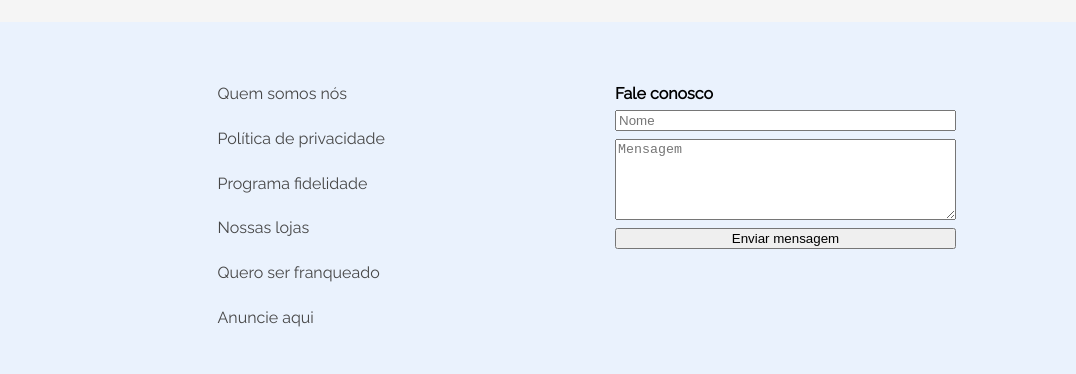
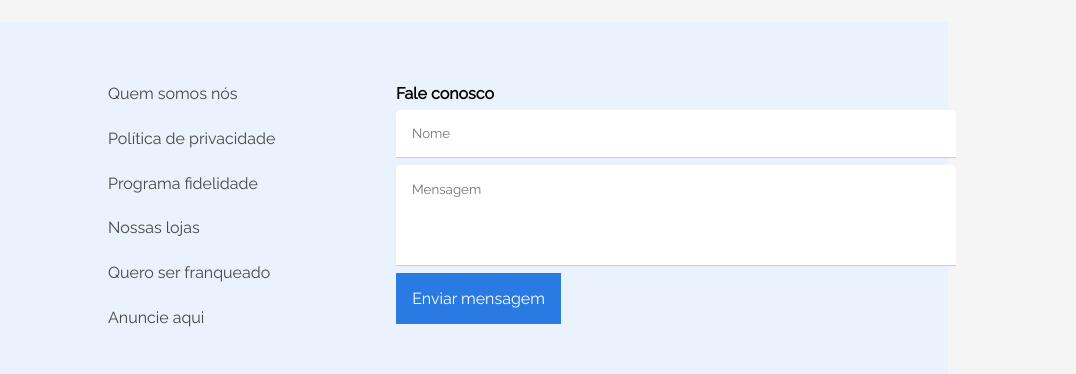
Before and after one commit to jonataerick/AluraGeek-Challenge, a plain HTML site: page index.html in a window 1280 px wide. Shown: the part 1578-1952 px from the top of the page, 332-1408 px from the left, 1076 px wide, since content can reach past the window. Drawn offline with Linux system fonts and the light colour scheme.

Commit message:
visual desktop finalizado

```diff
--- a/assets/css/base.css
+++ b/assets/css/base.css
@@ -6,6 +6,7 @@
     --cor-fonte: #464646;
     --cor-pesquisa: #F5F5F5;
     --cor-placeholder: #A2A2A2;
+    --cor-sombra: #C8C8C8;
  }
 
  body {
--- /dev/null
+++ b/assets/css/container.css
@@ -0,0 +1,3 @@
+.container {
+
+}
--- a/assets/css/contato.css
+++ b/assets/css/contato.css
@@ -2,5 +2,5 @@
     background-color: var(--cor-de-fundo2);
     height: auto;
     padding: 4rem;
-    width: 100vw;
+
 }
--- /dev/null
+++ b/assets/css/contato/contato__form__botao.css
@@ -0,0 +1,9 @@
+.contato__form__botao {
+    background-color: var(--cor-botao);
+    border: none;
+    color: var(--branco);
+    font-family: "Raleway";
+    font-size: 1rem;
+    padding: 1rem;
+    width: 10.3125rem;
+}
--- a/assets/css/contato/contato__form__div.css
+++ b/assets/css/contato/contato__form__div.css
@@ -2,4 +2,5 @@
     display: flex;
     flex-direction: column;
     gap: 0.5rem;
+    width: 35rem;
 }
--- /dev/null
+++ b/assets/css/contato/contato__form__input.css
@@ -0,0 +1,12 @@
+.contato__form__input {
+    border: none;
+    border-radius: 4px 4px 0 0;
+    box-shadow: 0px 1px 1px var(--cor-sombra);
+    font-family: "Raleway";
+    height: 2.8rem;
+    padding-left: 1rem;
+}
+
+.contato__form__input:focus {
+    outline: solid 1px var(--cor-botao);
+}
--- /dev/null
+++ b/assets/css/contato/contato__form__textarea.css
@@ -0,0 +1,14 @@
+.contato__form__textarea {
+    border: none;
+    border-radius: 4px 4px 0 0;
+    box-shadow: 0px 1px 1px var(--cor-sombra);
+    font-family: "Raleway";
+    height: 5.125rem;
+    padding-left: 1rem;
+    padding-top: 1rem;
+    resize: none;
+}
+
+.contato__form__textarea:focus {
+    outline: solid 1px var(--cor-botao);
+}
--- a/index.html
+++ b/index.html
@@ -7,6 +7,7 @@
     <link href="https://fonts.googleapis.com/css2?family=Raleway&display=swap" rel="stylesheet">
     <link rel="stylesheet" href="assets/css/base.css">
     <link rel="stylesheet" href="assets/css/reset.css">
+    <link rel="stylesheet" href="assets/css/container.css">
     <link rel="stylesheet" href="assets/css/menu.css">
     <link rel="stylesheet" href="assets/css/cabecalho/cabecalho.css">
     <link rel="stylesheet" href="assets/css/cabecalho/cabecalho__img.css">
@@ -42,6 +43,9 @@
     <link rel="stylesheet" href="assets/css/contato/contato__form.css">
     <link rel="stylesheet" href="assets/css/contato/contato__form--titulo.css">
     <link rel="stylesheet" href="assets/css/contato/contato__form__div.css">
+    <link rel="stylesheet" href="assets/css/contato/contato__form__input.css">
+    <link rel="stylesheet" href="assets/css/contato/contato__form__textarea.css">
+    <link rel="stylesheet" href="assets/css/contato/contato__form__botao.css">
     <title>AluraGeek</title>
 </head>
 <body>
@@ -223,8 +227,8 @@
                     <form class="contato__form">
                         <h3 class="contato__form--titulo">Fale conosco</h3>
                         <div class="contato__form__div">
-                            <input class="contato__form__input" type="text" name="" id="nome" placeholder="Nome" required>
-                            <textarea class="contato__form__textarea" type="text" rows="5" cols="40" id="mensagem" name="mensagem" placeholder="Mensagem" required></textarea>
+                            <input class="contato__form__input" type="text" name="" id="nome" placeholder="Nome" required autocomplete="off">
+                            <textarea class="contato__form__textarea" type="text" rows="5" cols="40" id="mensagem" name="mensagem" placeholder="Mensagem" required autocomplete="off"></textarea>
                             <button class="contato__form__botao">Enviar mensagem</button>
                         </div>
                     </form>
```
